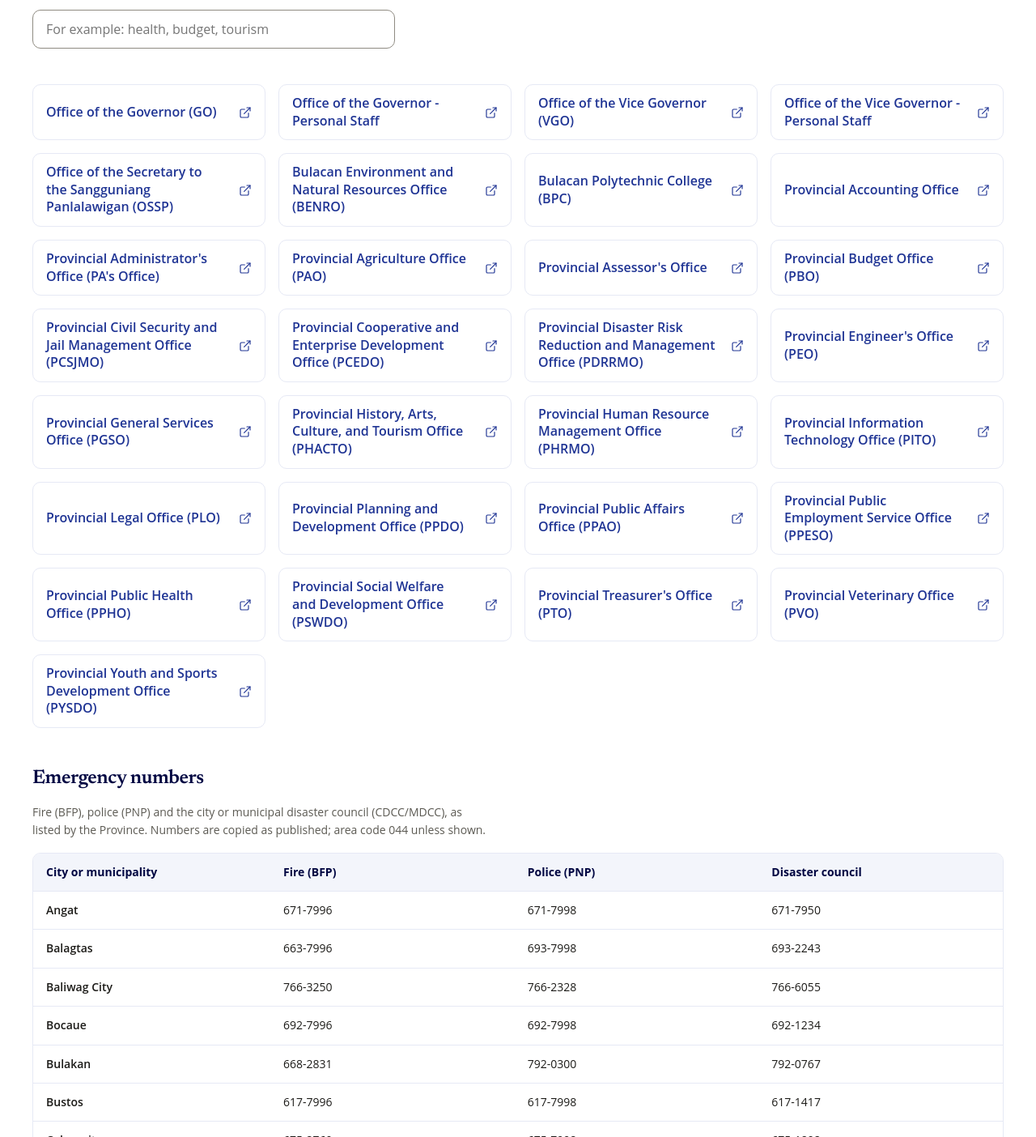
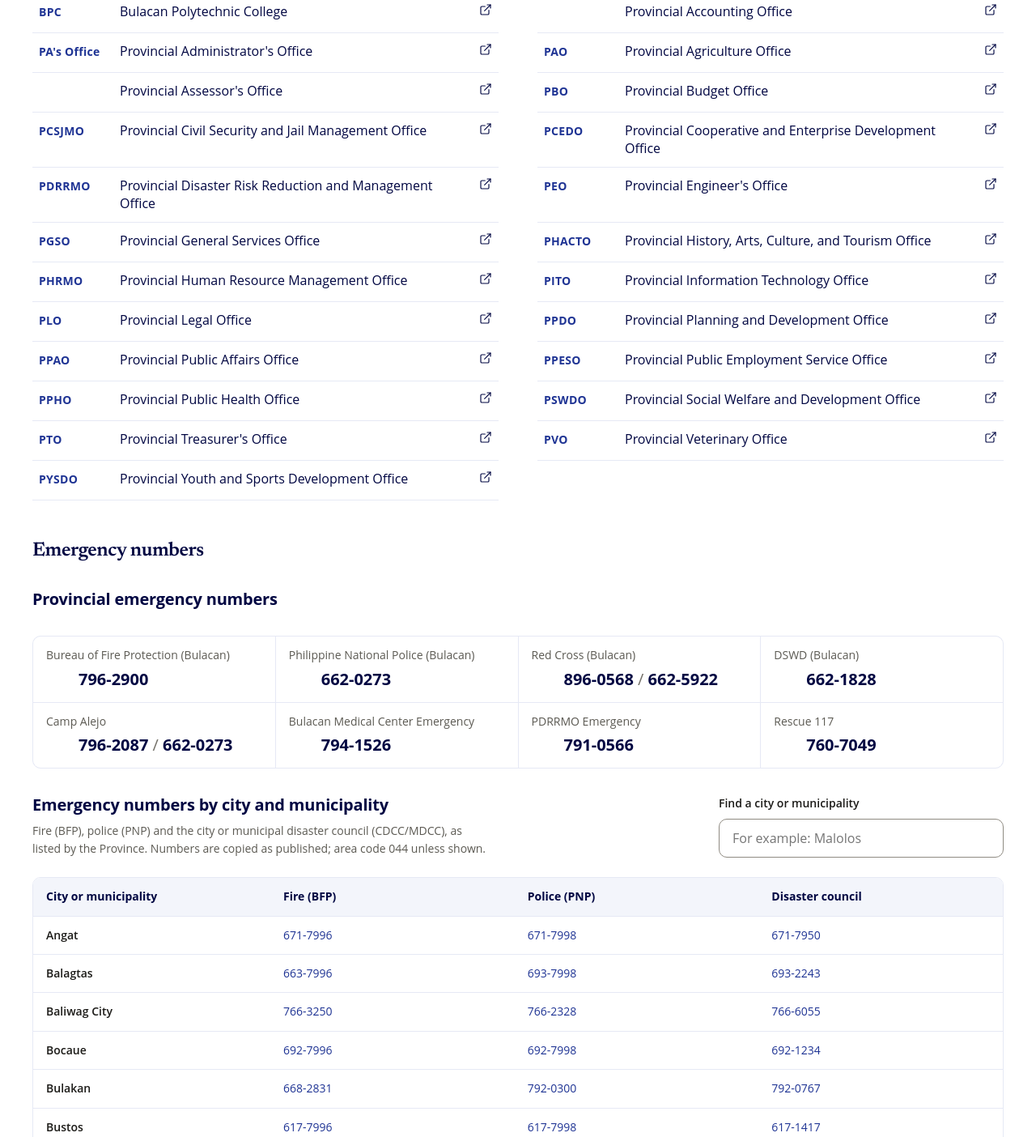
Before and after one commit to EJDonato/Bulacan-Website-Redesign, an Astro site: page /government/offices in a window 1280 px wide. Shown: the part 606-2010 px from the top of the page at 81% size. Built offline with nearby package versions, Linux system fonts and the light colour scheme; Astro itself is replaced by a stand-in of ours; a web font is replaced by a local one.

Commit message:
Compact page title band; redesign Offices page (ruled list, hotlines, searchable table)
Co-Authored-By: Claude Sonnet 5.5 <noreply@anthropic.com>

```diff
--- a/src/components/pages/OfficesPage.astro
+++ b/src/components/pages/OfficesPage.astro
@@ -8,12 +8,24 @@ interface Props {
   page: PageEntry;
 }
 const { page } = Astro.props;
+
+// "Office of the Governor (GO)" -> name + acronym tag
+const rows = offices.map((o) => {
+  const m = o.name.match(/^(.*?)\s*\(([^()]+)\)\s*$/);
+  return { href: o.href, name: m ? m[1] : o.name, abbr: m ? m[2] : '' };
+});
+
+// "796-2087 / 662-0273" -> one tap-to-call link per local number (area code 044); anything else stays plain text
+const callable = (value: string) =>
+  value.split('/').map((part) => {
+    const n = part.trim();
+    return /^\d{3}-\d{4}$/.test(n) ? { n, href: `tel:+6344${n.replace('-', '')}` } : { n, href: '' };
+  });
 ---
 
 <PageShell
   page={page}
-  eyebrow="Government"
-  lead={`${offices.length} provincial offices, plus the emergency numbers of every city and municipality.`}
+  lead={`${offices.length} provincial offices, and emergency numbers for the province and every city and municipality.`}
   description="Provincial government offices and emergency numbers of Bulacan. A page in a concept redesign, not the official website."
 >
   <nav class="pill-tabs" aria-label="On this page">
@@ -22,21 +34,25 @@ const { page } = Astro.props;
   </nav>
 
   <section class="page-section" id="offices" aria-labelledby="offices-h" data-filter="offices">
+    <div class="section-bar">
+      <div>
         <h2 id="offices-h">Provincial government offices</h2>
         <p class="page-note">Each office has its own page on bulacan.gov.ph; links open there in a new tab.</p>
-
+      </div>
       <div class="find" data-filter-box hidden>
         <label for="office-find">Find an office</label>
         <input id="office-find" type="search" placeholder="For example: health, budget, tourism" autocomplete="off" data-filter-input />
         <p class="find-status" role="status" data-filter-status></p>
       </div>
+    </div>
 
-    <ul class="card-grid" role="list">
+    <ul class="office-list" role="list">
       {
-        offices.map((o) => (
+        rows.map((o) => (
           <li data-filter-item>
-            <a class="doc icon-end" style="--icon-end: var(--icon-external-link)" href={o.href} target="_blank" rel="noopener noreferrer">
-              <span class="doc__label">{o.name}<span class="visually-hidden"> (opens in a new tab)</span></span>
+            <a class="office icon-end" style="--icon-end: var(--icon-external-link)" href={o.href} target="_blank" rel="noopener noreferrer">
+              <span class="office__abbr">{o.abbr}</span>
+              <span class="office__name">{o.name}<span class="visually-hidden"> (opens in a new tab)</span></span>
             </a>
           </li>
         ))
@@ -45,12 +61,41 @@ const { page } = Astro.props;
     <p class="page-note" data-filter-empty hidden>No office matches that search.</p>
   </section>
 
-  <section class="page-section" id="emergency" aria-labelledby="emergency-h">
+  <section class="page-section" id="emergency" aria-labelledby="emergency-h" data-filter="places">
     <h2 id="emergency-h">Emergency numbers</h2>
+    <h3 class="emergency-sub">Provincial emergency numbers</h3>
+    <dl class="hotlines">
+      {
+        otherEmergency.map((e) => (
+          <div>
+            <dt>{e.label}</dt>
+            <dd>
+              {callable(e.number).map((c, i) => (
+                <>
+                  {i > 0 && <span class="hotlines__or"> / </span>}
+                  {c.href ? <a href={c.href}>{c.n}</a> : c.n}
+                </>
+              ))}
+            </dd>
+          </div>
+        ))
+      }
+    </dl>
+
+    <div class="section-bar">
+      <div>
+        <h3 class="emergency-sub">Emergency numbers by city and municipality</h3>
         <p class="page-note">
           Fire (BFP), police (PNP) and the city or municipal disaster council (CDCC/MDCC), as listed by the Province.
           Numbers are copied as published; area code 044 unless shown.
         </p>
+      </div>
+      <div class="find" data-filter-box hidden>
+        <label for="place-find">Find a city or municipality</label>
+        <input id="place-find" type="search" placeholder="For example: Malolos" autocomplete="off" data-filter-input />
+        <p class="find-status" role="status" data-filter-status></p>
+      </div>
+    </div>
 
     <div class="table-wrap" tabindex="0" role="region" aria-label="Emergency numbers by city and municipality">
       <table class="data-table">
@@ -65,11 +110,18 @@ const { page } = Astro.props;
         <tbody>
           {
             municipalEmergency.map((m) => (
-              <tr>
+              <tr data-filter-item>
                 <th scope="row">{m.place}</th>
-                <td>{m.fire || '—'}</td>
-                <td>{m.police || '—'}</td>
-                <td>{m.disaster || '—'}</td>
+                {[m.fire, m.police, m.disaster].map((v) => (
+                  <td>
+                    {v ? callable(v).map((c, i) => (
+                      <>
+                        {i > 0 && ' / '}
+                        {c.href ? <a href={c.href}>{c.n}</a> : c.n}
+                      </>
+                    )) : '—'}
+                  </td>
+                ))}
               </tr>
             ))
           }
@@ -77,17 +129,6 @@ const { page } = Astro.props;
       </table>
     </div>
 
-    <h3 class="emergency-sub">Provincial emergency numbers</h3>
-    <dl class="card-grid">
-      {
-        otherEmergency.map((e) => (
-          <div class="card">
-            <dt>{e.label}</dt>
-            <dd class="emergency-number">{e.number}</dd>
-          </div>
-        ))
-      }
-    </dl>
   </section>
 </PageShell>
 
--- a/src/styles/inner.css
+++ b/src/styles/inner.css
@@ -24,11 +24,12 @@
 .breadcrumb-text { color: var(--text-muted); }
 
 /* ---------- Intro band ---------- */
-.inner-intro { background: var(--navy-50); border-block-end: 1px solid var(--navy-100); padding-block: var(--space-7); }
-.inner-intro-grid { display: grid; gap: var(--space-6); align-items: center; }
-.inner-intro-text { display: grid; gap: var(--space-3); max-inline-size: 60ch; }
-.inner-eyebrow { font-size: var(--text-sm); font-weight: 600; color: var(--navy-700); }
-.inner-lead { font-size: var(--text-lg); color: var(--fg-muted); }
+.inner-intro { background: var(--navy-50); border-block-end: 1px solid var(--navy-100); padding-block: var(--space-4); }
+.inner-intro-grid { display: grid; gap: var(--space-4); align-items: center; }
+.inner-intro-text { display: grid; gap: var(--space-1); max-inline-size: 75ch; }
+.inner-intro-text h1 { font-size: var(--text-2xl); line-height: 1.15; }
+.inner-eyebrow { font-size: var(--text-sm); font-weight: 600; color: var(--navy-700); line-height: 1.3; }
+.inner-lead { font-size: var(--text-base, 1rem); color: var(--fg-muted); line-height: 1.45; }
 
 
 /* ---------- Body ---------- */
--- a/src/styles/pages.css
+++ b/src/styles/pages.css
@@ -1,6 +1,6 @@
 /* Designed inner pages: shared building blocks (page body, tabs, document lists, tables, cards). */
 
-.page-body { display: grid; gap: var(--space-7); padding-block: var(--space-7) var(--space-9); }
+.page-body { display: grid; gap: var(--space-7); padding-block: var(--space-5) var(--space-8); }
 .page-original { font-size: var(--text-sm); }
 .page-original a { color: var(--navy-700); text-decoration: underline; --icon-style-size: 0.9em; }
 
@@ -137,3 +137,45 @@ a.fdr-q:hover { background: var(--navy-700); color: var(--white); }
 a.fdr-q:active { transform: scale(var(--press-scale)); }
 .fdr-q.is-missing { border-style: dashed; border-color: var(--border); background: transparent; color: var(--text-subtle); font-weight: 400; }
 @media (forced-colors: active) { .fdr-group { border-color: CanvasText; } .fdr-q { border-color: ButtonText; } }
+
+/* ---------- Offices: search on the right, compact list ---------- */
+[hidden] { display: none !important; }
+.section-bar { display: flex; flex-wrap: wrap; align-items: flex-start; justify-content: space-between; gap: var(--space-4); }
+.section-bar .find { inline-size: min(100%, 22rem); margin-inline-start: auto; }
+/* Offices as one ruled list: the abbreviation leads, because that is how staff and residents name an office */
+.office-list {
+  display: grid; grid-template-columns: repeat(auto-fill, minmax(min(100%, 26rem), 1fr)); column-gap: var(--space-7);
+  border-block-start: 1px solid var(--navy-100);
+}
+.office-list > li { border-block-end: 1px solid var(--navy-100); }
+.office {
+  display: grid; grid-template-columns: 5.5rem 1fr auto; align-items: baseline; gap: var(--space-3);
+  min-block-size: 48px; padding: var(--space-3) var(--space-2);
+  color: var(--navy-950); line-height: 1.35; text-decoration: none; --icon-style-size: 1rem;
+  transition: background-color var(--dur-fast) var(--ease-out);
+}
+.office:hover { background: var(--navy-50); }
+.office:hover .office__name { text-decoration: underline; text-underline-offset: 3px; }
+.office__abbr { color: var(--navy-700); font-size: var(--text-sm); font-weight: 700; letter-spacing: 0.02em; }
+.office__name { min-inline-size: 0; }
+.office:focus-visible { outline-offset: -2px; }
+
+/* Provincial hotlines: label and number only, numbers large enough to read at a glance */
+.hotlines { display: grid; grid-template-columns: repeat(auto-fill, minmax(min(100%, 15rem), 1fr)); gap: 1px; background: var(--navy-100); border: 1px solid var(--navy-100); border-radius: var(--radius-md); overflow: hidden; }
+.hotlines > div { display: grid; gap: 2px; padding: var(--space-3) var(--space-4); background: var(--white); }
+.hotlines dt { color: var(--text-muted); font-size: var(--text-sm); }
+.hotlines dd { color: var(--navy-950); font-size: var(--text-lg); font-weight: 700; font-variant-numeric: tabular-nums; }
+.hotlines a { color: inherit; text-decoration: none; }
+.hotlines a:hover { text-decoration: underline; text-underline-offset: 3px; }
+.hotlines__or { color: var(--text-subtle); font-weight: 400; }
+
+/* City and municipality table: fixed header and place column while scrolling */
+#emergency .table-wrap { max-block-size: 34rem; overflow: auto; }
+#emergency .data-table { font-variant-numeric: tabular-nums; }
+#emergency .data-table thead th { position: sticky; inset-block-start: 0; z-index: 1; }
+#emergency .data-table tbody tr:hover > * { background: var(--navy-50); }
+#emergency .data-table a { text-decoration: none; }
+#emergency .data-table a:hover { text-decoration: underline; }
+.section-bar .emergency-sub { margin-block-start: 0; }
+.section-bar .find-status { min-block-size: 0; }
+.section-bar .page-note { margin-block-start: var(--space-2); }
```
Lines whose indentation alone changed are shown as unchanged.
